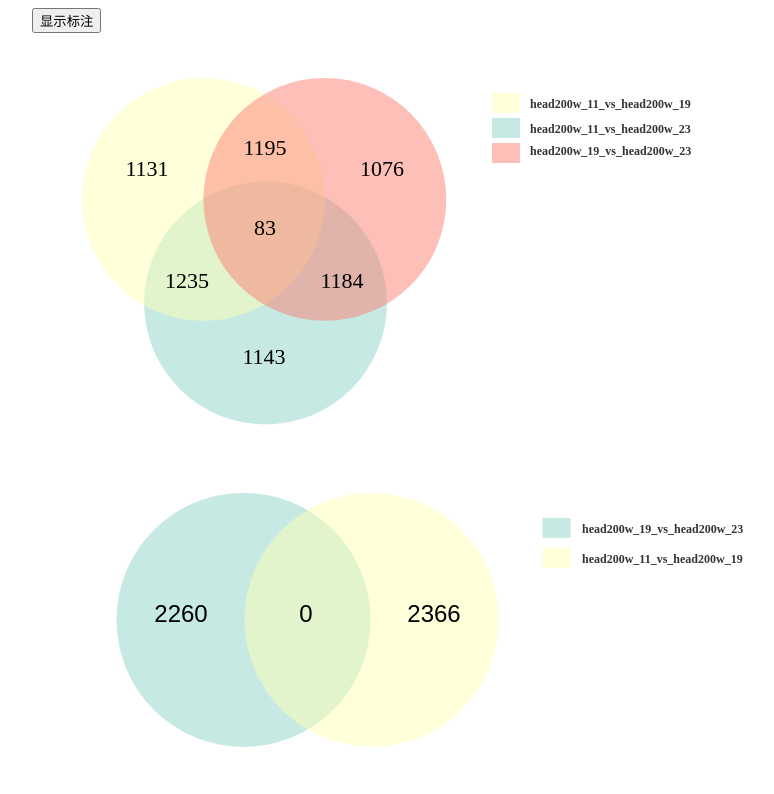
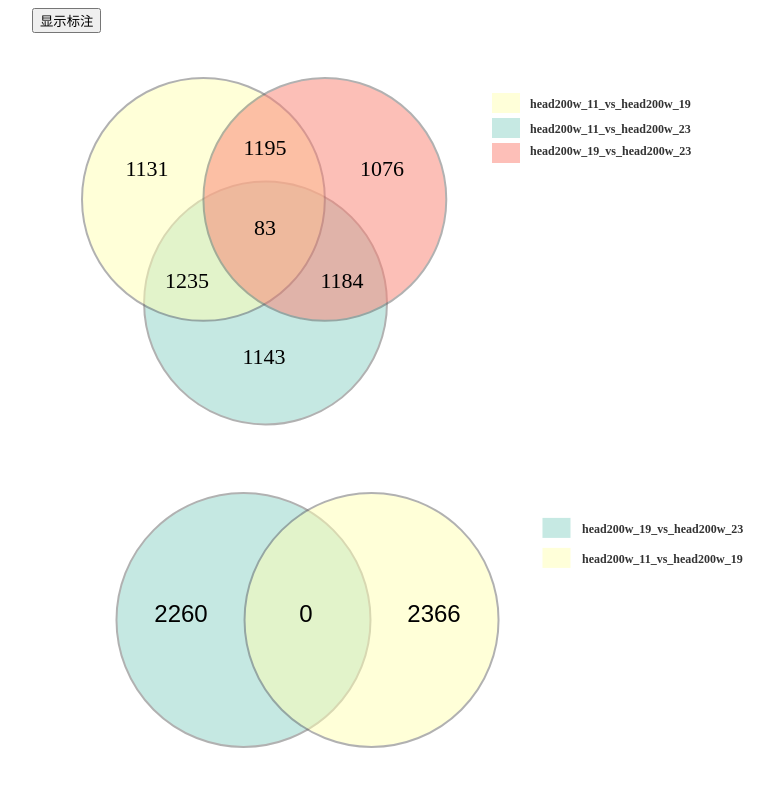
Before and after one commit to gooalFront/Venn-chart, a website built with webpack: page index.html in a window 1280 px wide. Shown: the whole page, without its empty margins (208-982 px from the left). Built offline with nearby package versions, Linux system fonts and the light colour scheme.

Commit message:
Update : rebuild

```diff
--- a/src/index.js
+++ b/src/index.js
@@ -371,8 +371,8 @@ import "babel-polyfill";
                 `<svg class="venn_chart" version="1.1" xmlns="http://www.w3.org/2000/svg" xmlns:xlink="http://www.w3.org/1999/xlink" x="0px" y="0px" width="850" height="300px" viewBox="0 0 850 300" enable-background="new 0 0 850 300" xml:space="preserve" style="background-color:#fff;">
                     <g>
                         <g class="group">
-                            <circle opacity="0.5" fill="${this.colors[0]}" cx="211.483" cy="132.905" r="127" />
-                            <circle opacity="0.5" fill="${this.colors[1]}" cx="339.535" cy="132.905" r="127" />
+                            <circle opacity="0.5" stroke="#666" stroke-width="2" fill="${this.colors[0]}" cx="211.483" cy="132.905" r="127" />
+                            <circle opacity="0.5" stroke="#666" stroke-width="2" fill="${this.colors[1]}" cx="339.535" cy="132.905" r="127" />
                         </g>
                         <g class="chart_label" style="display:block;">
                             <text width="100" height="30" text-anchor="middle" transform="matrix(1 0 0 1 149 135)" font-family="Arial" font-size="24">${this.WNT2.A}</text>
@@ -404,9 +404,9 @@ import "babel-polyfill";
                 // three
                 `<svg class="venn_chart" version="1.1" xmlns="http://www.w3.org/2000/svg" xmlns:xlink="http://www.w3.org/1999/xlink" x="0px" y="0px" width="800" height="450px" viewBox="0 0 800 450" xml:space="preserve">
                     <g class="group" transform="matrix(1 0 0 1 50 45)">
-                        <circle opacity="0.5" fill="${this.colors[0]}" cx="183.537" cy="225.025" r="121.429" />
-                        <circle opacity="0.5" fill="${this.colors[1]}" cx="121.429" cy="121.429" r="121.429" />
-                        <circle opacity="0.5" fill="${this.colors[2]}" cx="242.857" cy="121.429" r="121.429" />
+                        <circle opacity="0.5" stroke="#666" stroke-width="2" fill="${this.colors[0]}" cx="183.537" cy="225.025" r="121.429" />
+                        <circle opacity="0.5" stroke="#666" stroke-width="2" fill="${this.colors[1]}" cx="121.429" cy="121.429" r="121.429" />
+                        <circle opacity="0.5" stroke="#666" stroke-width="2" fill="${this.colors[2]}" cx="242.857" cy="121.429" r="121.429" />
                     </g>
                     <g class="chart_label" style="display:block;">
                         <text transform="matrix(1 0 0 1 115 143)" width="100" height="30" text-anchor="middle" font-size="22">${this.WNT3.A}</text>
@@ -454,12 +454,12 @@ import "babel-polyfill";
                 // four
                 `<svg class="venn_chart" version="1.1" xmlns="http://www.w3.org/2000/svg" xmlns:xlink="http://www.w3.org/1999/xlink" x="0px" y="0px" width="900" height="400px" viewBox="0 0 900 400" enable-background="new 0 0 900 400" xml:space="preserve">
                     <g class="group" transform="matrix(1 0 0 1 53 40.5)">
-                        <ellipse transform="matrix(0.7062 -0.708 0.708 0.7062 -90.7325 165.0259)" opacity="0.42" fill="${this.colors[0]}" cx="153.48" cy="191.84" rx="108.558" ry="187.758" />
-                        <ellipse transform="matrix(-0.7062 -0.708 0.708 -0.7062 394.2766 545.2882)" opacity="0.42" fill="${this.colors[1]}" cx="310.274" cy="190.84" rx="108.558" ry="187.758" />
-                        <path opacity="0.42" fill="${this.colors[2]}" d="M173.894,81.27c-69.856,69.758-100.813,152.074-69.146,183.87
+                        <ellipse stroke="#666" stroke-width="2" transform="matrix(0.7062 -0.708 0.708 0.7062 -90.7325 165.0259)" opacity="0.42" fill="${this.colors[0]}" cx="153.48" cy="191.84" rx="108.558" ry="187.758" />
+                        <ellipse stroke="#666" stroke-width="2" transform="matrix(-0.7062 -0.708 0.708 -0.7062 394.2766 545.2882)" opacity="0.42" fill="${this.colors[1]}" cx="310.274" cy="190.84" rx="108.558" ry="187.758" />
+                        <path opacity="0.42" stroke="#666" stroke-width="2" fill="${this.colors[2]}" d="M173.894,81.27c-69.856,69.758-100.813,152.074-69.146,183.87
                         c31.669,31.791,113.969,1.018,183.827-68.738c69.858-69.759,100.813-152.076,69.145-183.867
                         C326.053-19.259,243.75,11.516,173.894,81.27z" />
-                        <path opacity="0.42" fill="${this.colors[3]}" d="M290.272,81.271c69.856,69.758,100.813,152.074,69.145,183.869
+                        <path opacity="0.42" stroke="#666" stroke-width="2" fill="${this.colors[3]}" d="M290.272,81.271c69.856,69.758,100.813,152.074,69.145,183.869
                         c-31.669,31.791-113.969,1.018-183.826-68.738C105.734,126.645,74.778,44.327,106.446,12.536
                         C138.113-19.259,220.415,11.517,290.272,81.271z" />
                     </g>
@@ -579,10 +579,10 @@ import "babel-polyfill";
                         <rect opacity="0.5" width="28" height="20" data-color-index=3 fill="${this.colors[3]}" x="560" y="60"></rect>
                     </g>
                     <g>
-                        <text font-weight="bold" fill="#FF8900" x="600" y="125" font-size="12">${this.WNT4.titleName1}</text>
-                        <text font-weight="bold" fill="#00DF12" x="600" y="75" font-size="12">${this.WNT4.titleName2}</text>
-                        <text font-weight="bold" fill="#0000FF" x="600" y="102" font-size="12">${this.WNT4.titleName3}</text>
-                        <text font-weight="bold" fill="#FF0000" x="600" y="152" font-size="12">${this.WNT4.titleName4}</text>
+                        <text font-weight="bold" fill="#333" x="600" y="125" font-size="12">${this.WNT4.titleName1}</text>
+                        <text font-weight="bold" fill="#333" x="600" y="75" font-size="12">${this.WNT4.titleName2}</text>
+                        <text font-weight="bold" fill="#333" x="600" y="102" font-size="12">${this.WNT4.titleName3}</text>
+                        <text font-weight="bold" fill="#333" x="600" y="152" font-size="12">${this.WNT4.titleName4}</text>
                     </g>
                 </svg>`,
                 // five
@@ -597,13 +597,13 @@ import "babel-polyfill";
                     -->
                     <g class="group">
                         <!-- 浅红3 --><!-- 形状 -->
-                        <path opacity="0.5" fill="${this.colors[0]}" d="M744.377,408.766c12.014-93.332-65.949-180.281-174.135-194.207
+                        <path  opacity="0.5" fill="${this.colors[0]}" d="M744.377,408.766c12.014-93.332-65.949-180.281-174.135-194.207
                             c-47.596-6.125-93.107,2.91-130.184,22.893c-19.551,9.549-59.568,25.896-78.201,24.957
                             c-110.932-5.598-182.358,14.537-189.918,73.291c-7.564,58.752,57.295,100.137,168.317,122.498
                             c17.586,3.543,49.037,24.854,65.695,38.627c8.199,7.715,17.18,14.828,26.854,21.229c2.148,1.471,4.281,2.834,6.398,4.068
                             c25.391,15.506,55.104,26.25,87.537,30.426C634.924,566.471,732.361,502.098,744.377,408.766z" />
                         <!-- 边框 -->
-                        <path fill="none" stroke="${this.colors[0]}" stroke-width="5" stroke-miterlimit="10" d="M744.377,408.766
+                        <path fill="none" stroke="#666" stroke-width="2" stroke-miterlimit="10" d="M744.377,408.766
                             c12.014-93.332-65.949-180.281-174.135-194.207c-47.596-6.125-93.107,2.91-130.184,22.893
                             c-19.551,9.549-59.568,25.896-78.201,24.957c-110.932-5.598-182.358,14.537-189.918,73.291
                             c-7.564,58.752,57.295,100.137,168.317,122.498c17.586,3.543,49.037,24.854,65.695,38.627c8.199,7.715,17.18,14.828,26.854,21.229
@@ -615,7 +615,7 @@ import "babel-polyfill";
                             c1.826,17.846-9.208,54.201-17.426,74.189c-4.939,10.119-9.072,20.803-12.32,31.939c-0.766,2.488-1.437,4.93-1.988,7.316
                             c-7.287,28.846-8.744,60.408-3.123,92.619C241.189,624.9,331.543,698.889,424.244,682.709z" />
                             <!-- 边框 -->
-                        <path fill="none" stroke="${this.colors[1]}" stroke-width="4" stroke-miterlimit="10" d="M424.244,682.709
+                        <path fill="none" stroke="#666" stroke-width="2" stroke-miterlimit="10" d="M424.244,682.709
                             c92.699-16.182,152.645-116.406,133.889-223.859c-8.254-47.273-30.367-88.063-60.439-117.555
                             c-14.912-15.844-42.385-49.221-47.008-67.295c-27.523-107.609-67.918-169.859-126.273-159.672
                             c-58.356,10.184-78.664,84.393-67.124,197.055c1.826,17.846-9.208,54.201-17.426,74.189c-4.939,10.119-9.072,20.803-12.32,31.939
@@ -628,7 +628,7 @@ import "babel-polyfill";
                             c-16.238,7.625-54.197,9.236-75.78,8.092c-11.183-1.314-22.631-1.682-34.215-1.063c-2.602,0.1-5.128,0.275-7.563,0.543
                             c-29.633,2.664-59.901,11.729-88.44,27.686C62.787,276.564,22.847,386.305,68.777,468.438z" />
                         <!-- 边框 -->
-                        <path fill="none" stroke="${this.colors[2]}" stroke-width="5" stroke-miterlimit="10" d="M68.777,468.438
+                        <path fill="none" stroke="#666" stroke-width="2" stroke-miterlimit="10" d="M68.777,468.438
                             c45.929,82.131,160.34,105.555,255.543,52.313c41.881-23.422,73.063-57.783,90.949-95.918
                             c10.018-19.311,32.432-56.277,47.959-66.617c92.449-61.566,137.836-120.277,108.924-171.979
                             c-28.912-51.703-105.662-46.324-208.166,1.828c-16.238,7.625-54.197,9.236-75.78,8.092c-11.183-1.314-22.631-1.682-34.215-1.063
@@ -640,7 +640,7 @@ import "babel-polyfill";
                             c40.354-43.367,11.709-114.773-65.545-197.584c-12.234-13.121-25.402-48.758-30.93-69.652c-2.176-11.047-5.336-22.057-9.475-32.895
                             c-0.893-2.445-1.834-4.797-2.834-7.031c-11.619-27.391-29.523-53.424-53.463-75.697C342.965-10.19,226.267-14.571,162.166,54.322z" />
                         <!-- 边框 -->
-                        <path fill="none" stroke="${this.colors[3]}" stroke-width="5" stroke-miterlimit="10" d="M162.166,54.322
+                        <path fill="none" stroke="#666" stroke-width="2" stroke-miterlimit="10" d="M162.166,54.322
                             c-64.101,68.893-51.329,184.975,28.529,259.277c35.132,32.688,77.396,51.836,119.18,57.172
                             c21.451,3.617,63.508,13.621,78.109,25.232c86.939,69.129,156.734,94.338,197.086,50.967
                             c40.354-43.367,11.709-114.773-65.545-197.584c-12.234-13.121-25.402-48.758-30.93-69.652c-2.176-11.047-5.336-22.057-9.475-32.895
@@ -652,7 +652,7 @@ import "babel-polyfill";
                             c53.686,25.039,112.803-24.203,167.803-123.203c8.711-15.682,38.563-39.182,56.742-50.875c9.838-5.471,19.342-11.869,28.375-19.143
                             c2.055-1.602,4.002-3.221,5.818-4.863c22.48-19.488,41.736-44.539,55.557-74.176C694.66,171.531,662.893,59.152,577.607,19.381z" />
                         <!-- 边框 -->
-                        <path fill="none" stroke="${this.colors[4]}" stroke-width="5" stroke-miterlimit="10" d="M577.607,19.381
+                        <path fill="none" stroke="#666" stroke-width="2" stroke-miterlimit="10" d="M577.607,19.381
                             c-85.283-39.771-191.793,8.127-237.893,106.982c-20.281,43.494-25.484,89.602-17.695,130.994c3.166,21.523,6.6,64.617,0.049,82.086
                             c-39,104-41.491,178.168,12.197,203.203c53.686,25.039,112.803-24.203,167.803-123.203c8.711-15.682,38.563-39.182,56.742-50.875
                             c9.838-5.471,19.342-11.869,28.375-19.143c2.055-1.602,4.002-3.221,5.818-4.863c22.48-19.488,41.736-44.539,55.557-74.176
```
Also changed, not shown: dist/index.html, dist/venn.js, 2 other files.
